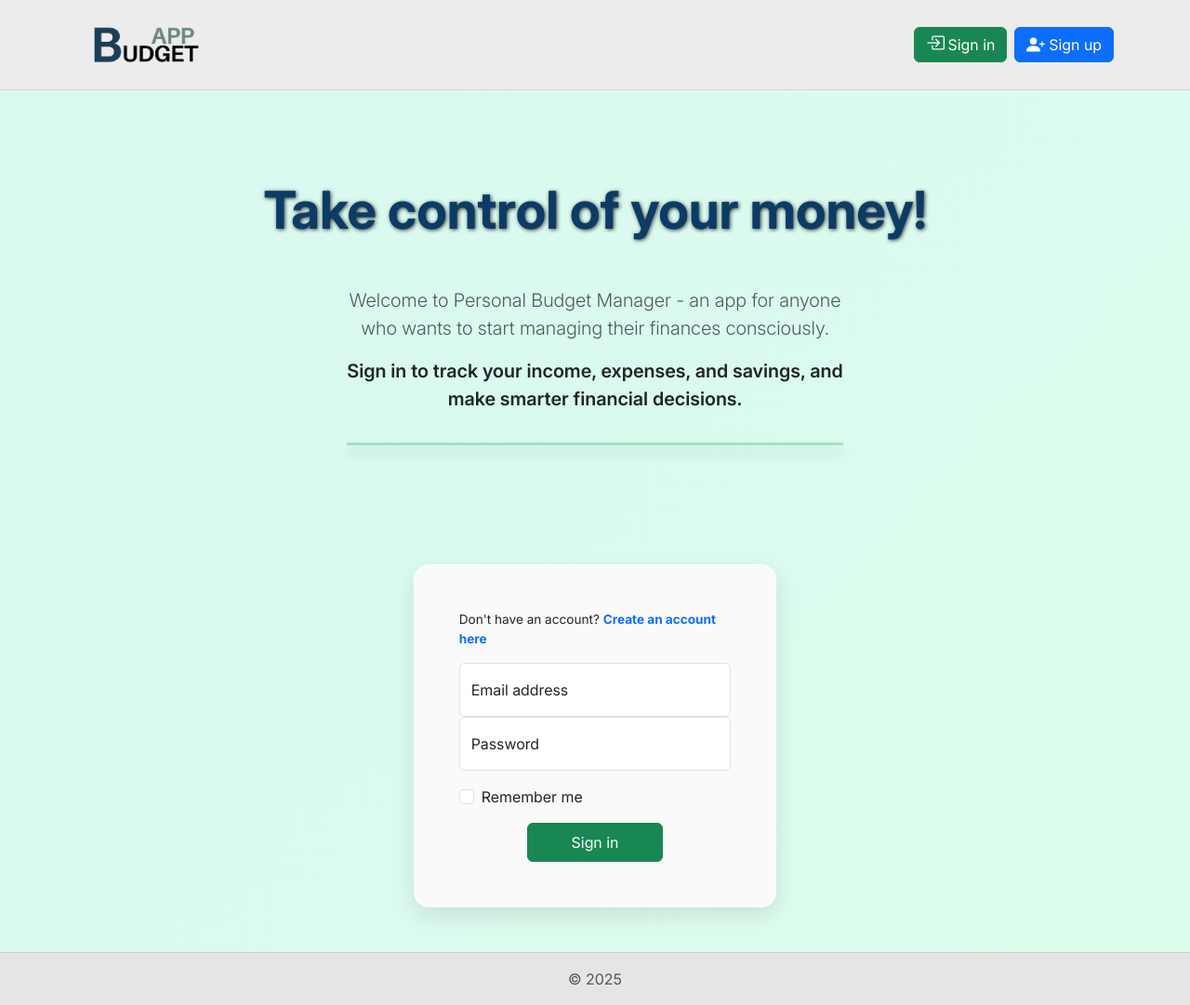
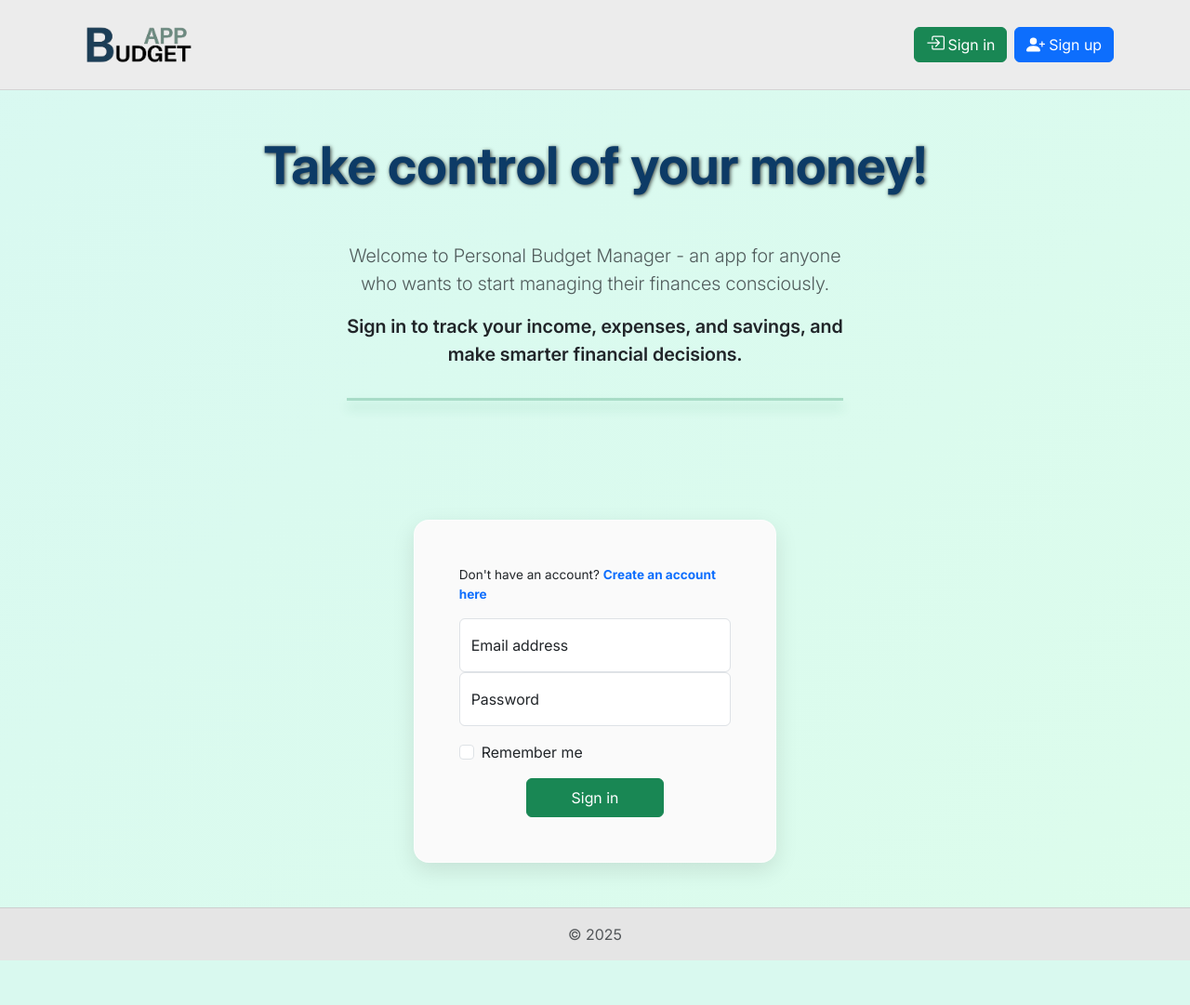
Before and after one commit to Karrroll/personal-budget-manager, a PHP site: page / in a window 1280 px wide. Shown: the whole page at 93% size. After the commit the page ends 1033 px from the top, so only its background shows below. Run offline with PHP 8.4, Linux system fonts and the light colour scheme.

Commit message:
Refactor index.html, signup.html: Adjust header padding, center main content, and update button spacing

```diff
--- a/index.html
+++ b/index.html
@@ -12,10 +12,9 @@
 </head>
 
 <body>
-  <header id="header" class="p-3">
-
+  <header id="header">
     <div id="header-content" class="container d-flex flex-column flex-md-row gap-2 align-items-center justify-content-sm-between">
-      <div class="p-2">
+      <div>
         <a href="/" aria-label="Go to homepage">
           <img src="./assets/images/LOGO.png" class="logo-size" alt="Budget app logo">
         </a>
@@ -48,12 +47,11 @@
         </div>
       </div>
     </div>
-
   </header>
 
   <main id="main">
-    <div class="container pb-5">
-      <div class="px-4 pt-5 pb-md-5 mt-md-5 text-center">
+    <div class="container py-5">
+      <div class="px-4 pb-md-5 text-center">
         <h1 class="display-4 mb-5 fw-bold">Take control of your money!</h1>
         <div class="lead col-lg-6 mx-auto">
           <p class="text-body-secondary">Welcome to Personal Budget Manager - an app for anyone who wants to start managing their finances consciously.</p>
@@ -79,7 +77,7 @@
           <label class="form-check-label" for="checkDefault">Remember me</label>
         </div>
         <div class="button-content-center">
-          <button class="btn btn-success w-50 py-2" type="submit">Sign in</button>
+          <button class="btn btn-success px-5 py-2" type="submit">Sign in</button>
         </div>
       </form>
     </div>
--- a/signup.html
+++ b/signup.html
@@ -10,13 +10,11 @@
   <link rel="stylesheet" href="style.css">
 </head>
 <body>
-  <header id="header" class="p-3">
+  <header id="header">
     <div id="header-content" class="container d-flex justify-content-center">
-      <div class="p-2">
         <a href="./index.html" aria-label="Go to homepage">
           <img src="./assets/images/LOGO.png" class="logo-size" alt="Budget app logo">
         </a>
-      </div>
     </div>
   </header>
 
--- a/style.css
+++ b/style.css
@@ -73,7 +73,12 @@
   animation: gradientDiagonal 5s ease infinite;
 }
 
+#main .container {    /* center content vertically */
+  margin: auto auto;
+}
+
 #header {
+  padding: 1rem 0;
   background-color: var(--bg-header);
   border-bottom: 1px solid rgba(0, 0, 0, 0.1);
 }
@@ -125,6 +130,7 @@ h1 {
 
 .logo-size {
   height: 3rem;
+  margin: 0.5rem 0;
 }
 
 .article-divider {
```
